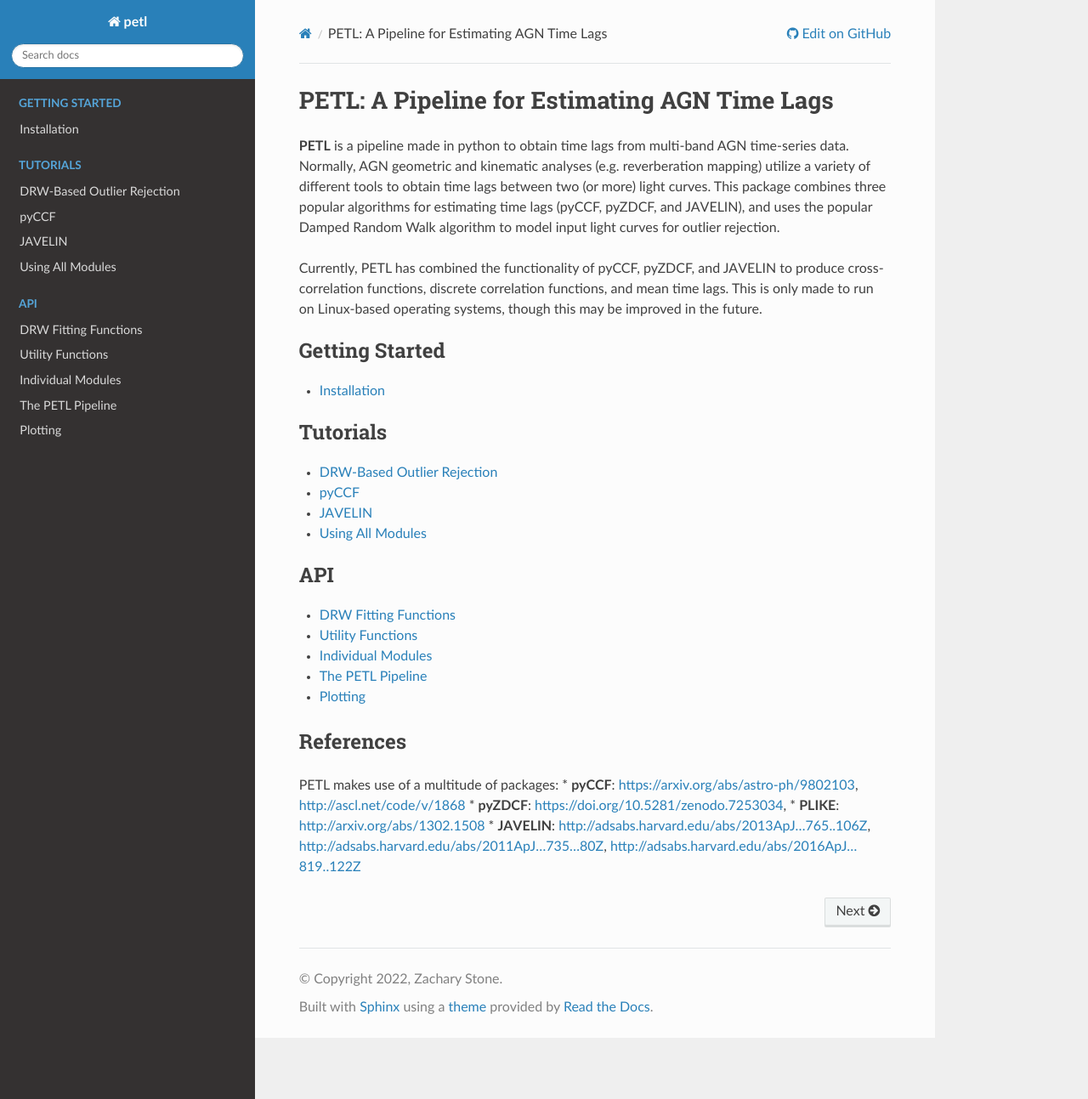
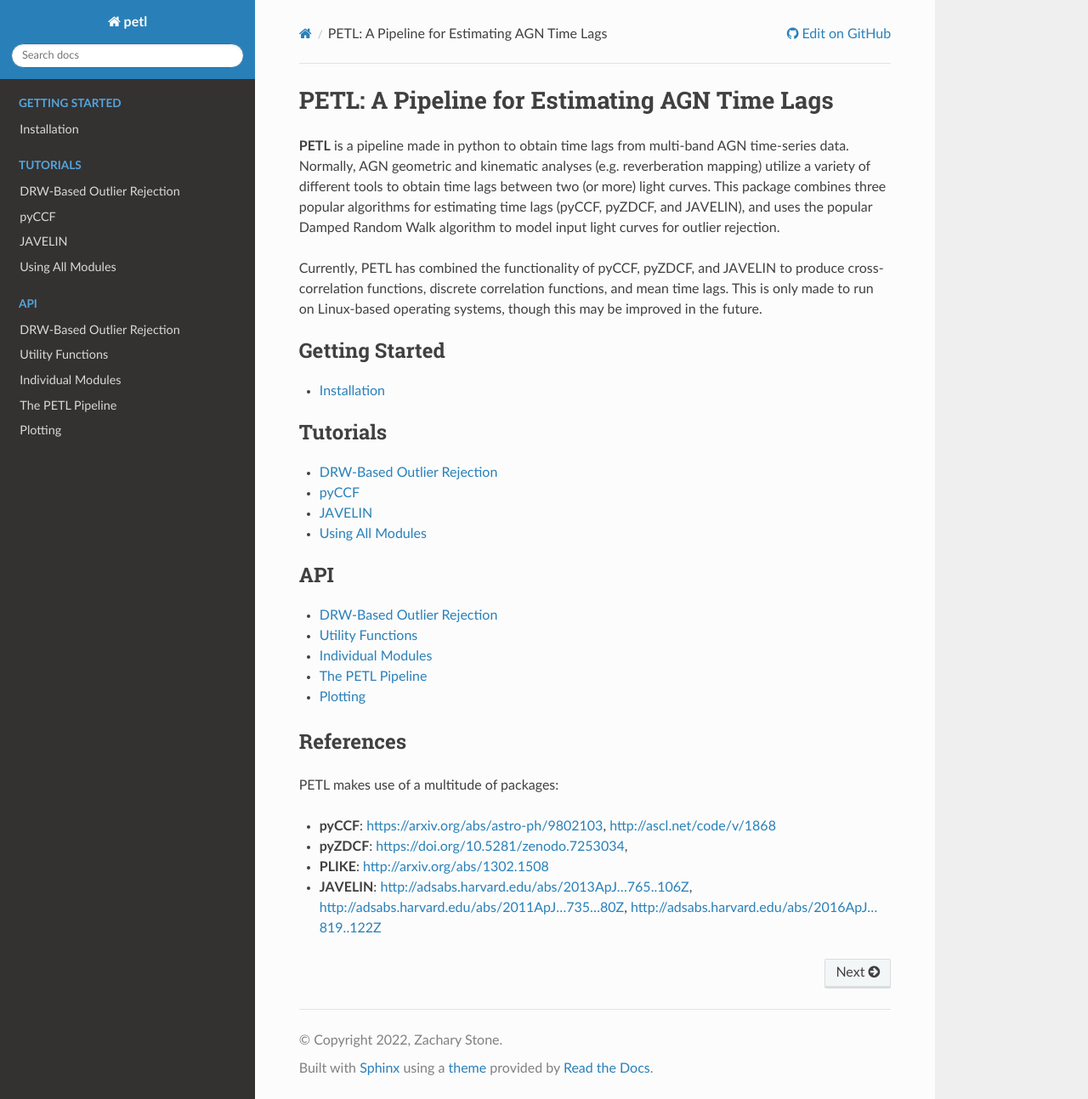
Before and after one commit to Zstone19/pypetal, a Sphinx documentation site: the page built from docs/index.rst, in a window 1280 px wide and 1293 px high. Shown: the whole window at 85% size. Built offline with Sphinx 7.4.7 and the Read the Docs theme 2.0.0, drawn with Linux system fonts in a browser that asks for light colours.

Commit message:
Fixing up RtD

```diff
--- a/docs/index.rst
+++ b/docs/index.rst
@@ -43,6 +43,7 @@ References
 ----------
 
 PETL makes use of a multitude of packages:
+
 * **pyCCF**: `<https://arxiv.org/abs/astro-ph/9802103>`__, `<http://ascl.net/code/v/1868>`__
 * **pyZDCF**: `<https://doi.org/10.5281/zenodo.7253034>`__,
 * **PLIKE**: `<http://arxiv.org/abs/1302.1508>`__
--- a/docs/python/drw_fit.rst
+++ b/docs/python/drw_rej.rst
@@ -1,6 +1,6 @@
-=====================
-DRW Fitting Functions
-=====================
+============================
+DRW-Based Outlier Rejection
+============================
 
 .. automodule:: petl.drw_funcs
     :members:
```
Also changed, not shown: other parts of docs/index.rst (+1 -1 lines).
